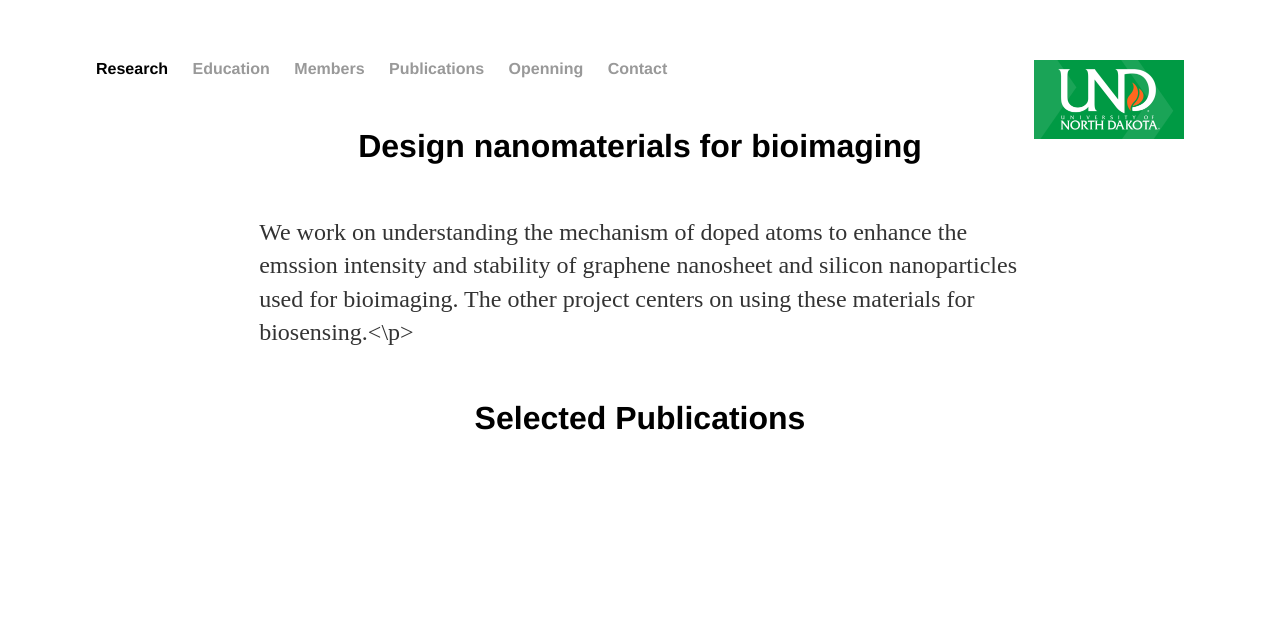
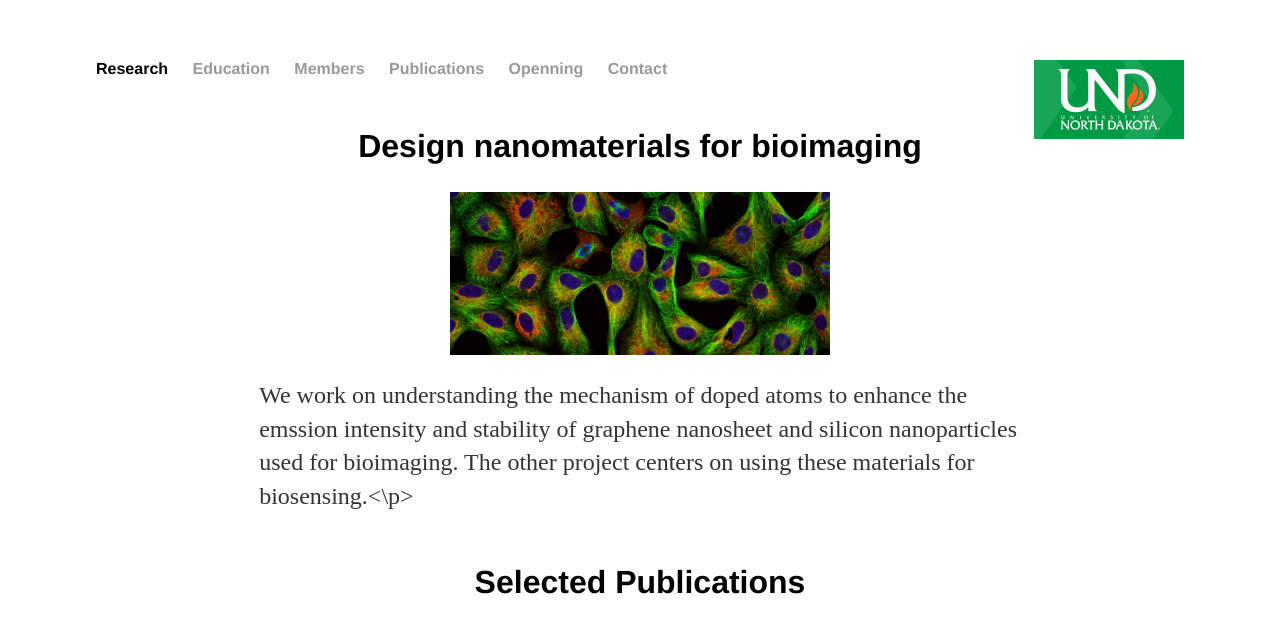
Before and after one commit to comchemyu/und.research.github.io, a Jekyll site: the page built from publications/bio imaging/index.html, in a window 1280 px wide. Shown: the top 633 px of the page. Built offline with Jekyll 4.4.1, drawn with Linux system fonts in a browser that asks for light colours.

Commit message:
Update index.html

```diff
--- a/publications/bio imaging/index.html
+++ b/publications/bio imaging/index.html
@@ -19,7 +19,7 @@ title: The Yu Research Group
 
 <h2>Design nanomaterials for bioimaging</h2>
 
-    <img src="/und.research.github.io/publications/bioimaging/bio-image.jpg" alt="" class="center">
+    <img src="/und.research.github.io/publications/bio imaging/bio-image.jpg" alt="" class="center">
 
     <p>We work on understanding the mechanism of doped atoms to enhance the emssion intensity and stability of graphene nanosheet and silicon nanoparticles used for bioimaging. The other project centers on using these materials for biosensing.<\p>
 
```
